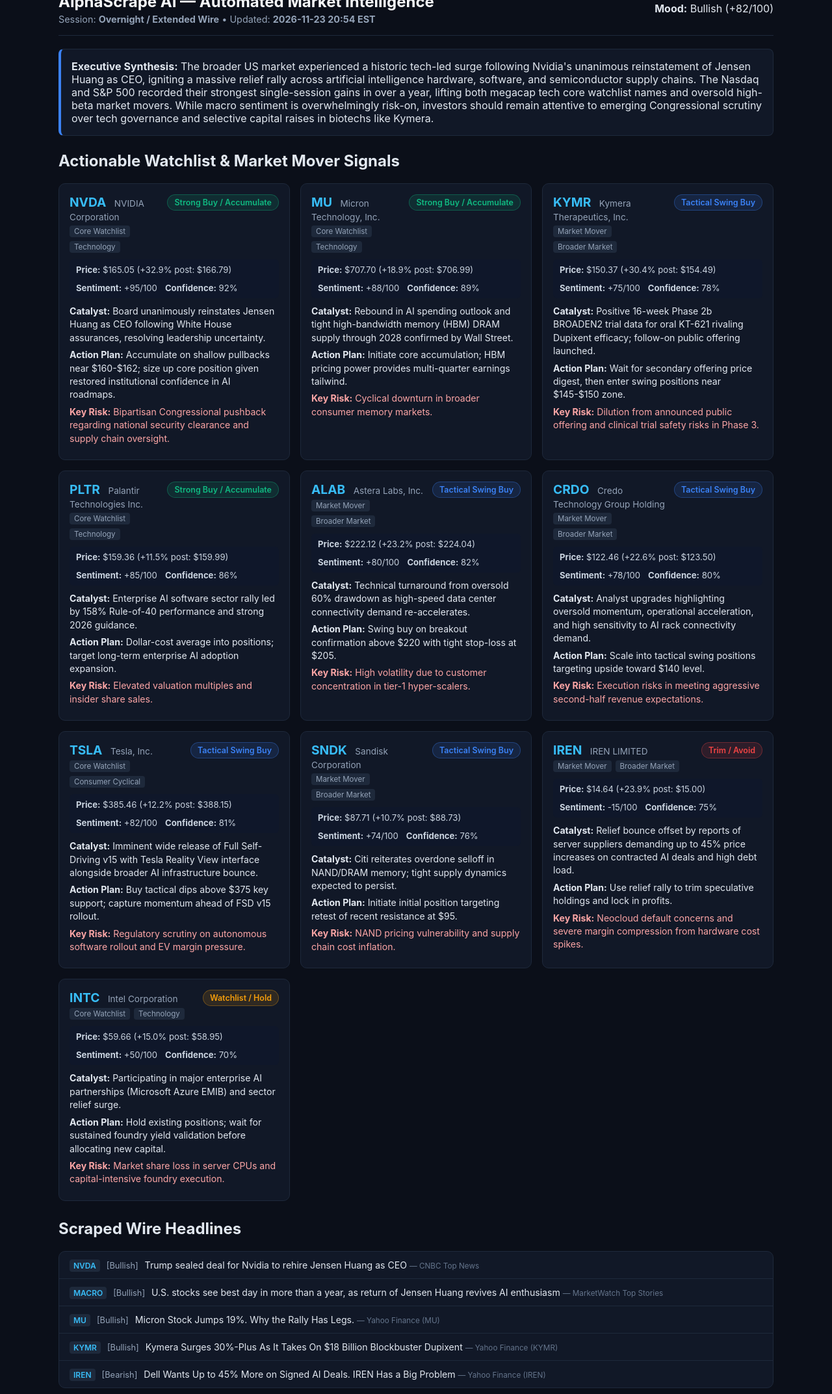
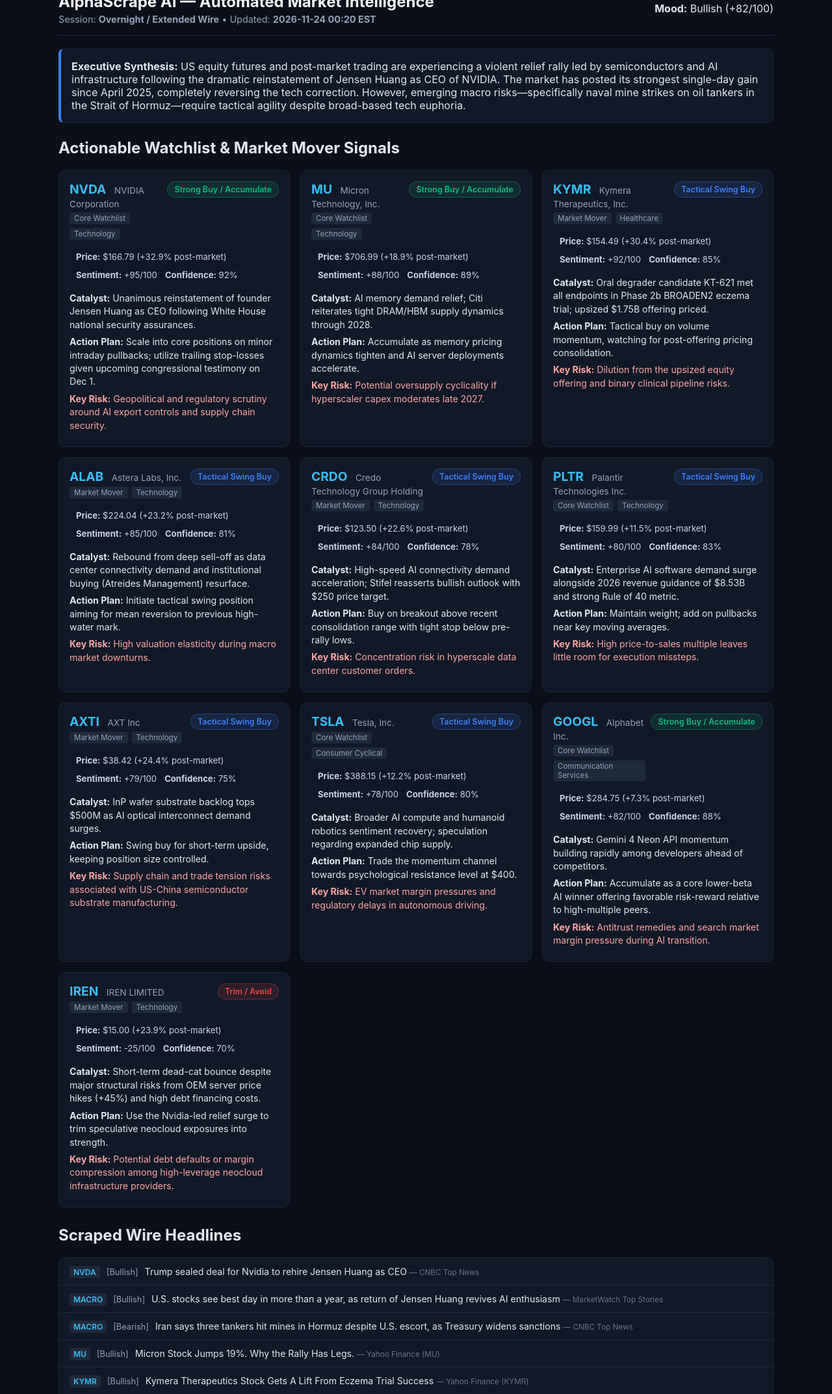
Before and after one commit to tomStarok23/stock-sentiment-terminal, a plain HTML site: page docs/index.html in a window 1280 px wide. Shown: the part 32-2177 px from the top of the page at 65% size. Drawn offline with Linux system fonts and the light colour scheme.

Commit message:
chore: update market sentiment scan

```diff
--- a/docs/index.html
+++ b/docs/index.html
@@ -38,14 +38,14 @@
     <header>
       <div>
         <h1>AlphaScrape AI — Automated Market Intelligence</h1>
-        <div class="meta">Session: <strong>Overnight / Extended Wire</strong> &bull; Updated: <strong>2026-11-23 20:54 EST</strong></div>
+        <div class="meta">Session: <strong>Overnight / Extended Wire</strong> &bull; Updated: <strong>2026-11-24 00:20 EST</strong></div>
       </div>
       <div>
         <strong>Mood:</strong> Bullish (+82/100)
       </div>
     </header>
     <div class="banner">
-      <strong>Executive Synthesis:</strong> The broader US market experienced a historic tech-led surge following Nvidia&#x27;s unanimous reinstatement of Jensen Huang as CEO, igniting a massive relief rally across artificial intelligence hardware, software, and semiconductor supply chains. The Nasdaq and S&amp;P 500 recorded their strongest single-session gains in over a year, lifting both megacap tech core watchlist names and oversold high-beta market movers. While macro sentiment is overwhelmingly risk-on, investors should remain attentive to emerging Congressional scrutiny over tech governance and selective capital raises in biotechs like Kymera.
+      <strong>Executive Synthesis:</strong> US equity futures and post-market trading are experiencing a violent relief rally led by semiconductors and AI infrastructure following the dramatic reinstatement of Jensen Huang as CEO of NVIDIA. The market has posted its strongest single-day gain since April 2025, completely reversing the tech correction. However, emerging macro risks—specifically naval mine strikes on oil tankers in the Strait of Hormuz—require tactical agility despite broad-based tech euphoria.
     </div>
     <h2>Actionable Watchlist &amp; Market Mover Signals</h2>
     <div class="grid">
@@ -64,13 +64,13 @@
             </span>
           </div>
           <div class="metrics">
-            <span><strong>Price:</strong> $165.05 (+32.9% post: $166.79)</span>
+            <span><strong>Price:</strong> $166.79 (+32.9% post-market)</span>
             <span><strong>Sentiment:</strong> +95/100</span>
             <span><strong>Confidence:</strong> 92%</span>
           </div>
-          <p><strong>Catalyst:</strong> Board unanimously reinstates Jensen Huang as CEO following White House assurances, resolving leadership uncertainty.</p>
-          <p><strong>Action Plan:</strong> Accumulate on shallow pullbacks near $160-$162; size up core position given restored institutional confidence in AI roadmaps.</p>
-          <p class="risk"><strong>Key Risk:</strong> Bipartisan Congressional pushback regarding national security clearance and supply chain oversight.</p>
+          <p><strong>Catalyst:</strong> Unanimous reinstatement of founder Jensen Huang as CEO following White House national security assurances.</p>
+          <p><strong>Action Plan:</strong> Scale into core positions on minor intraday pullbacks; utilize trailing stop-losses given upcoming congressional testimony on Dec 1.</p>
+          <p class="risk"><strong>Key Risk:</strong> Geopolitical and regulatory scrutiny around AI export controls and supply chain security.</p>
         </div>
 
         <div class="card">
@@ -88,13 +88,13 @@
             </span>
           </div>
           <div class="metrics">
-            <span><strong>Price:</strong> $707.70 (+18.9% post: $706.99)</span>
+            <span><strong>Price:</strong> $706.99 (+18.9% post-market)</span>
             <span><strong>Sentiment:</strong> +88/100</span>
             <span><strong>Confidence:</strong> 89%</span>
           </div>
-          <p><strong>Catalyst:</strong> Rebound in AI spending outlook and tight high-bandwidth memory (HBM) DRAM supply through 2028 confirmed by Wall Street.</p>
-          <p><strong>Action Plan:</strong> Initiate core accumulation; HBM pricing power provides multi-quarter earnings tailwind.</p>
-          <p class="risk"><strong>Key Risk:</strong> Cyclical downturn in broader consumer memory markets.</p>
+          <p><strong>Catalyst:</strong> AI memory demand relief; Citi reiterates tight DRAM/HBM supply dynamics through 2028.</p>
+          <p><strong>Action Plan:</strong> Accumulate as memory pricing dynamics tighten and AI server deployments accelerate.</p>
+          <p class="risk"><strong>Key Risk:</strong> Potential oversupply cyclicality if hyperscaler capex moderates late 2027.</p>
         </div>
 
         <div class="card">
@@ -104,7 +104,7 @@
               <span class="company">Kymera Therapeutics, Inc.</span>
               <div class="subtags">
                 <span class="pill">Market Mover</span>
-                <span class="pill">Broader Market</span>
+                <span class="pill">Healthcare</span>
               </div>
             </div>
             <span class="badge" style="background:#3b82f622; color:#3b82f6; border:1px solid #3b82f655;">
@@ -112,13 +112,61 @@
             </span>
           </div>
           <div class="metrics">
-            <span><strong>Price:</strong> $150.37 (+30.4% post: $154.49)</span>
-            <span><strong>Sentiment:</strong> +75/100</span>
+            <span><strong>Price:</strong> $154.49 (+30.4% post-market)</span>
+            <span><strong>Sentiment:</strong> +92/100</span>
+            <span><strong>Confidence:</strong> 85%</span>
+          </div>
+          <p><strong>Catalyst:</strong> Oral degrader candidate KT-621 met all endpoints in Phase 2b BROADEN2 eczema trial; upsized $1.75B offering priced.</p>
+          <p><strong>Action Plan:</strong> Tactical buy on volume momentum, watching for post-offering pricing consolidation.</p>
+          <p class="risk"><strong>Key Risk:</strong> Dilution from the upsized equity offering and binary clinical pipeline risks.</p>
+        </div>
+
+        <div class="card">
+          <div class="card-top">
+            <div>
+              <span class="ticker">ALAB</span>
+              <span class="company">Astera Labs, Inc.</span>
+              <div class="subtags">
+                <span class="pill">Market Mover</span>
+                <span class="pill">Technology</span>
+              </div>
+            </div>
+            <span class="badge" style="background:#3b82f622; color:#3b82f6; border:1px solid #3b82f655;">
+              Tactical Swing Buy
+            </span>
+          </div>
+          <div class="metrics">
+            <span><strong>Price:</strong> $224.04 (+23.2% post-market)</span>
+            <span><strong>Sentiment:</strong> +85/100</span>
+            <span><strong>Confidence:</strong> 81%</span>
+          </div>
+          <p><strong>Catalyst:</strong> Rebound from deep sell-off as data center connectivity demand and institutional buying (Atreides Management) resurface.</p>
+          <p><strong>Action Plan:</strong> Initiate tactical swing position aiming for mean reversion to previous high-water mark.</p>
+          <p class="risk"><strong>Key Risk:</strong> High valuation elasticity during macro market downturns.</p>
+        </div>
+
+        <div class="card">
+          <div class="card-top">
+            <div>
+              <span class="ticker">CRDO</span>
+              <span class="company">Credo Technology Group Holding</span>
+              <div class="subtags">
+                <span class="pill">Market Mover</span>
+                <span class="pill">Technology</span>
+              </div>
+            </div>
+            <span class="badge" style="background:#3b82f622; color:#3b82f6; border:1px solid #3b82f655;">
+              Tactical Swing Buy
+            </span>
+          </div>
+          <div class="metrics">
+            <span><strong>Price:</strong> $123.50 (+22.6% post-market)</span>
+            <span><strong>Sentiment:</strong> +84/100</span>
             <span><strong>Confidence:</strong> 78%</span>
           </div>
-          <p><strong>Catalyst:</strong> Positive 16-week Phase 2b BROADEN2 trial data for oral KT-621 rivaling Dupixent efficacy; follow-on public offering launched.</p>
-          <p><strong>Action Plan:</strong> Wait for secondary offering price digest, then enter swing positions near $145-$150 zone.</p>
-          <p class="risk"><strong>Key Risk:</strong> Dilution from announced public offering and clinical trial safety risks in Phase 3.</p>
+          <p><strong>Catalyst:</strong> High-speed AI connectivity demand acceleration; Stifel reasserts bullish outlook with $250 price target.</p>
+          <p><strong>Action Plan:</strong> Buy on breakout above recent consolidation range with tight stop below pre-rally lows.</p>
+          <p class="risk"><strong>Key Risk:</strong> Concentration risk in hyperscale data center customer orders.</p>
         </div>
 
         <div class="card">
@@ -131,28 +179,28 @@
                 <span class="pill">Technology</span>
               </div>
             </div>
-            <span class="badge" style="background:#10b98122; color:#10b981; border:1px solid #10b98155;">
-              Strong Buy / Accumulate
+            <span class="badge" style="background:#3b82f622; color:#3b82f6; border:1px solid #3b82f655;">
+              Tactical Swing Buy
             </span>
           </div>
           <div class="metrics">
-            <span><strong>Price:</strong> $159.36 (+11.5% post: $159.99)</span>
-            <span><strong>Sentiment:</strong> +85/100</span>
-            <span><strong>Confidence:</strong> 86%</span>
+            <span><strong>Price:</strong> $159.99 (+11.5% post-market)</span>
+            <span><strong>Sentiment:</strong> +80/100</span>
+            <span><strong>Confidence:</strong> 83%</span>
           </div>
-          <p><strong>Catalyst:</strong> Enterprise AI software sector rally led by 158% Rule-of-40 performance and strong 2026 guidance.</p>
-          <p><strong>Action Plan:</strong> Dollar-cost average into positions; target long-term enterprise AI adoption expansion.</p>
-          <p class="risk"><strong>Key Risk:</strong> Elevated valuation multiples and insider share sales.</p>
+          <p><strong>Catalyst:</strong> Enterprise AI software demand surge alongside 2026 revenue guidance of $8.53B and strong Rule of 40 metric.</p>
+          <p><strong>Action Plan:</strong> Maintain weight; add on pullbacks near key moving averages.</p>
+          <p class="risk"><strong>Key Risk:</strong> High price-to-sales multiple leaves little room for execution missteps.</p>
         </div>
 
         <div class="card">
           <div class="card-top">
             <div>
-              <span class="ticker">ALAB</span>
-              <span class="company">Astera Labs, Inc.</span>
+              <span class="ticker">AXTI</span>
+              <span class="company">AXT Inc</span>
               <div class="subtags">
                 <span class="pill">Market Mover</span>
-                <span class="pill">Broader Market</span>
+                <span class="pill">Technology</span>
               </div>
             </div>
             <span class="badge" style="background:#3b82f622; color:#3b82f6; border:1px solid #3b82f655;">
@@ -160,37 +208,13 @@
             </span>
           </div>
           <div class="metrics">
-            <span><strong>Price:</strong> $222.12 (+23.2% post: $224.04)</span>
-            <span><strong>Sentiment:</strong> +80/100</span>
-            <span><strong>Confidence:</strong> 82%</span>
+            <span><strong>Price:</strong> $38.42 (+24.4% post-market)</span>
+            <span><strong>Sentiment:</strong> +79/100</span>
+            <span><strong>Confidence:</strong> 75%</span>
           </div>
-          <p><strong>Catalyst:</strong> Technical turnaround from oversold 60% drawdown as high-speed data center connectivity demand re-accelerates.</p>
-          <p><strong>Action Plan:</strong> Swing buy on breakout confirmation above $220 with tight stop-loss at $205.</p>
-          <p class="risk"><strong>Key Risk:</strong> High volatility due to customer concentration in tier-1 hyper-scalers.</p>
-        </div>
-
-        <div class="card">
-          <div class="card-top">
-            <div>
-              <span class="ticker">CRDO</span>
-              <span class="company">Credo Technology Group Holding</span>
-              <div class="subtags">
-                <span class="pill">Market Mover</span>
-                <span class="pill">Broader Market</span>
-              </div>
-            </div>
-            <span class="badge" style="background:#3b82f622; color:#3b82f6; border:1px solid #3b82f655;">
-              Tactical Swing Buy
-            </span>
-          </div>
-          <div class="metrics">
-            <span><strong>Price:</strong> $122.46 (+22.6% post: $123.50)</span>
-            <span><strong>Sentiment:</strong> +78/100</span>
-            <span><strong>Confidence:</strong> 80%</span>
-          </div>
-          <p><strong>Catalyst:</strong> Analyst upgrades highlighting oversold momentum, operational acceleration, and high sensitivity to AI rack connectivity demand.</p>
-          <p><strong>Action Plan:</strong> Scale into tactical swing positions targeting upside toward $140 level.</p>
-          <p class="risk"><strong>Key Risk:</strong> Execution risks in meeting aggressive second-half revenue expectations.</p>
+          <p><strong>Catalyst:</strong> InP wafer substrate backlog tops $500M as AI optical interconnect demand surges.</p>
+          <p><strong>Action Plan:</strong> Swing buy for short-term upside, keeping position size controlled.</p>
+          <p class="risk"><strong>Key Risk:</strong> Supply chain and trade tension risks associated with US-China semiconductor substrate manufacturing.</p>
         </div>
 
         <div class="card">
@@ -208,37 +232,37 @@
             </span>
           </div>
           <div class="metrics">
-            <span><strong>Price:</strong> $385.46 (+12.2% post: $388.15)</span>
-            <span><strong>Sentiment:</strong> +82/100</span>
-            <span><strong>Confidence:</strong> 81%</span>
+            <span><strong>Price:</strong> $388.15 (+12.2% post-market)</span>
+            <span><strong>Sentiment:</strong> +78/100</span>
+            <span><strong>Confidence:</strong> 80%</span>
           </div>
-          <p><strong>Catalyst:</strong> Imminent wide release of Full Self-Driving v15 with Tesla Reality View interface alongside broader AI infrastructure bounce.</p>
-          <p><strong>Action Plan:</strong> Buy tactical dips above $375 key support; capture momentum ahead of FSD v15 rollout.</p>
-          <p class="risk"><strong>Key Risk:</strong> Regulatory scrutiny on autonomous software rollout and EV margin pressure.</p>
+          <p><strong>Catalyst:</strong> Broader AI compute and humanoid robotics sentiment recovery; speculation regarding expanded chip supply.</p>
+          <p><strong>Action Plan:</strong> Trade the momentum channel towards psychological resistance level at $400.</p>
+          <p class="risk"><strong>Key Risk:</strong> EV market margin pressures and regulatory delays in autonomous driving.</p>
         </div>
 
         <div class="card">
           <div class="card-top">
             <div>
-              <span class="ticker">SNDK</span>
-              <span class="company">Sandisk Corporation</span>
+              <span class="ticker">GOOGL</span>
+              <span class="company">Alphabet Inc.</span>
               <div class="subtags">
-                <span class="pill">Market Mover</span>
-                <span class="pill">Broader Market</span>
+                <span class="pill">Core Watchlist</span>
+                <span class="pill">Communication Services</span>
               </div>
             </div>
-            <span class="badge" style="background:#3b82f622; color:#3b82f6; border:1px solid #3b82f655;">
-              Tactical Swing Buy
+            <span class="badge" style="background:#10b98122; color:#10b981; border:1px solid #10b98155;">
+              Strong Buy / Accumulate
             </span>
           </div>
           <div class="metrics">
-            <span><strong>Price:</strong> $87.71 (+10.7% post: $88.73)</span>
-            <span><strong>Sentiment:</strong> +74/100</span>
-            <span><strong>Confidence:</strong> 76%</span>
+            <span><strong>Price:</strong> $284.75 (+7.3% post-market)</span>
+            <span><strong>Sentiment:</strong> +82/100</span>
+            <span><strong>Confidence:</strong> 88%</span>
           </div>
-          <p><strong>Catalyst:</strong> Citi reiterates overdone selloff in NAND/DRAM memory; tight supply dynamics expected to persist.</p>
-          <p><strong>Action Plan:</strong> Initiate initial position targeting retest of recent resistance at $95.</p>
-          <p class="risk"><strong>Key Risk:</strong> NAND pricing vulnerability and supply chain cost inflation.</p>
+          <p><strong>Catalyst:</strong> Gemini 4 Neon API momentum building rapidly among developers ahead of competitors.</p>
+          <p><strong>Action Plan:</strong> Accumulate as a core lower-beta AI winner offering favorable risk-reward relative to high-multiple peers.</p>
+          <p class="risk"><strong>Key Risk:</strong> Antitrust remedies and search market margin pressure during AI transition.</p>
         </div>
 
         <div class="card">
@@ -248,7 +272,7 @@
               <span class="company">IREN LIMITED</span>
               <div class="subtags">
                 <span class="pill">Market Mover</span>
-                <span class="pill">Broader Market</span>
+                <span class="pill">Technology</span>
               </div>
             </div>
             <span class="badge" style="background:#ef444422; color:#ef4444; border:1px solid #ef444455;">
@@ -256,37 +280,13 @@
             </span>
           </div>
           <div class="metrics">
-            <span><strong>Price:</strong> $14.64 (+23.9% post: $15.00)</span>
-            <span><strong>Sentiment:</strong> -15/100</span>
-            <span><strong>Confidence:</strong> 75%</span>
-          </div>
-          <p><strong>Catalyst:</strong> Relief bounce offset by reports of server suppliers demanding up to 45% price increases on contracted AI deals and high debt load.</p>
-          <p><strong>Action Plan:</strong> Use relief rally to trim speculative holdings and lock in profits.</p>
-          <p class="risk"><strong>Key Risk:</strong> Neocloud default concerns and severe margin compression from hardware cost spikes.</p>
-        </div>
-
-        <div class="card">
-          <div class="card-top">
-            <div>
-              <span class="ticker">INTC</span>
-              <span class="company">Intel Corporation</span>
-              <div class="subtags">
-                <span class="pill">Core Watchlist</span>
-                <span class="pill">Technology</span>
-              </div>
-            </div>
-            <span class="badge" style="background:#f59e0b22; color:#f59e0b; border:1px solid #f59e0b55;">
-              Watchlist / Hold
-            </span>
-          </div>
-          <div class="metrics">
-            <span><strong>Price:</strong> $59.66 (+15.0% post: $58.95)</span>
-            <span><strong>Sentiment:</strong> +50/100</span>
+            <span><strong>Price:</strong> $15.00 (+23.9% post-market)</span>
+            <span><strong>Sentiment:</strong> -25/100</span>
             <span><strong>Confidence:</strong> 70%</span>
           </div>
-          <p><strong>Catalyst:</strong> Participating in major enterprise AI partnerships (Microsoft Azure EMIB) and sector relief surge.</p>
-          <p><strong>Action Plan:</strong> Hold existing positions; wait for sustained foundry yield validation before allocating new capital.</p>
-          <p class="risk"><strong>Key Risk:</strong> Market share loss in server CPUs and capital-intensive foundry execution.</p>
+          <p><strong>Catalyst:</strong> Short-term dead-cat bounce despite major structural risks from OEM server price hikes (+45%) and high debt financing costs.</p>
+          <p><strong>Action Plan:</strong> Use the Nvidia-led relief surge to trim speculative neocloud exposures into strength.</p>
+          <p class="risk"><strong>Key Risk:</strong> Potential debt defaults or margin compression among high-leverage neocloud infrastructure providers.</p>
         </div>
         </div>
     <h2>Scraped Wire Headlines</h2>
@@ -301,28 +301,35 @@
         <li>
           <span class="tag">MACRO</span>
           <span class="sent">[Bullish]</span>
-          <a href="https://www.marketwatch.com/story/u-s-stocks-see-best-day-in-more-than-a-year-as-return-of-jensen-huang-revives-ai-enthusiasm-c3b9d274" target="_blank" rel="noopener">U.S. stocks see best day in more than a year, as return of Jensen Huang revives AI enthusiasm</a>
+          <a href="https://www.marketwatch.com/story/u-s-stocks-see-best-day-in-more-than-a-year-as-return-of-jensen-huang-revives-ai-enthusiasm-c3b9d274?mod=mw_rss_topstories" target="_blank" rel="noopener">U.S. stocks see best day in more than a year, as return of Jensen Huang revives AI enthusiasm</a>
           <small>— MarketWatch Top Stories</small>
+        </li>
+
+        <li>
+          <span class="tag">MACRO</span>
+          <span class="sent">[Bearish]</span>
+          <a href="https://www.cnbc.com/2026/11/24/iran-trump-hormuz-crude-.html" target="_blank" rel="noopener">Iran says three tankers hit mines in Hormuz despite U.S. escort, as Treasury widens sanctions</a>
+          <small>— CNBC Top News</small>
         </li>
 
         <li>
           <span class="tag">MU</span>
           <span class="sent">[Bullish]</span>
-          <a href="https://finance.yahoo.com/m/3f1f89c7-5433-3bc0-990f-eab9250e8983/micron-stock-jumps-19%25.-why.html" target="_blank" rel="noopener">Micron Stock Jumps 19%. Why the Rally Has Legs.</a>
+          <a href="https://finance.yahoo.com/m/3f1f89c7-5433-3bc0-990f-eab9250e8983/micron-stock-jumps-19%25.-why.html?.tsrc=rss" target="_blank" rel="noopener">Micron Stock Jumps 19%. Why the Rally Has Legs.</a>
           <small>— Yahoo Finance (MU)</small>
         </li>
 
         <li>
           <span class="tag">KYMR</span>
           <span class="sent">[Bullish]</span>
-          <a href="https://finance.yahoo.com/m/84f792e3-a784-3351-95fc-6f6dc1ec2cef/kymera-surges-30%25-plus-as-it.html" target="_blank" rel="noopener">Kymera Surges 30%-Plus As It Takes On $18 Billion Blockbuster Dupixent</a>
+          <a href="https://finance.yahoo.com/healthcare/articles/kymera-therapeutics-stock-gets-lift-042552072.html?.tsrc=rss" target="_blank" rel="noopener">Kymera Therapeutics Stock Gets A Lift From Eczema Trial Success</a>
           <small>— Yahoo Finance (KYMR)</small>
         </li>
 
         <li>
           <span class="tag">IREN</span>
           <span class="sent">[Bearish]</span>
-          <a href="https://www.tikr.com/blog/dell-wants-up-to-45-more-on-signed-ai-deals-iren-has-a-big-problem" target="_blank" rel="noopener">Dell Wants Up to 45% More on Signed AI Deals. IREN Has a Big Problem</a>
+          <a href="https://www.tikr.com/blog/dell-wants-up-to-45-more-on-signed-ai-deals-iren-has-a-big-problem?ref=yahoofinance&amp;tlnk=yf-261123-6945q259&amp;.tsrc=rss" target="_blank" rel="noopener">Dell Wants Up to 45% More on Signed AI Deals. IREN Has a Big Problem</a>
           <small>— Yahoo Finance (IREN)</small>
         </li>
         </ul>
```
Also changed, not shown: docs/latest.json (+93 -86 lines).
